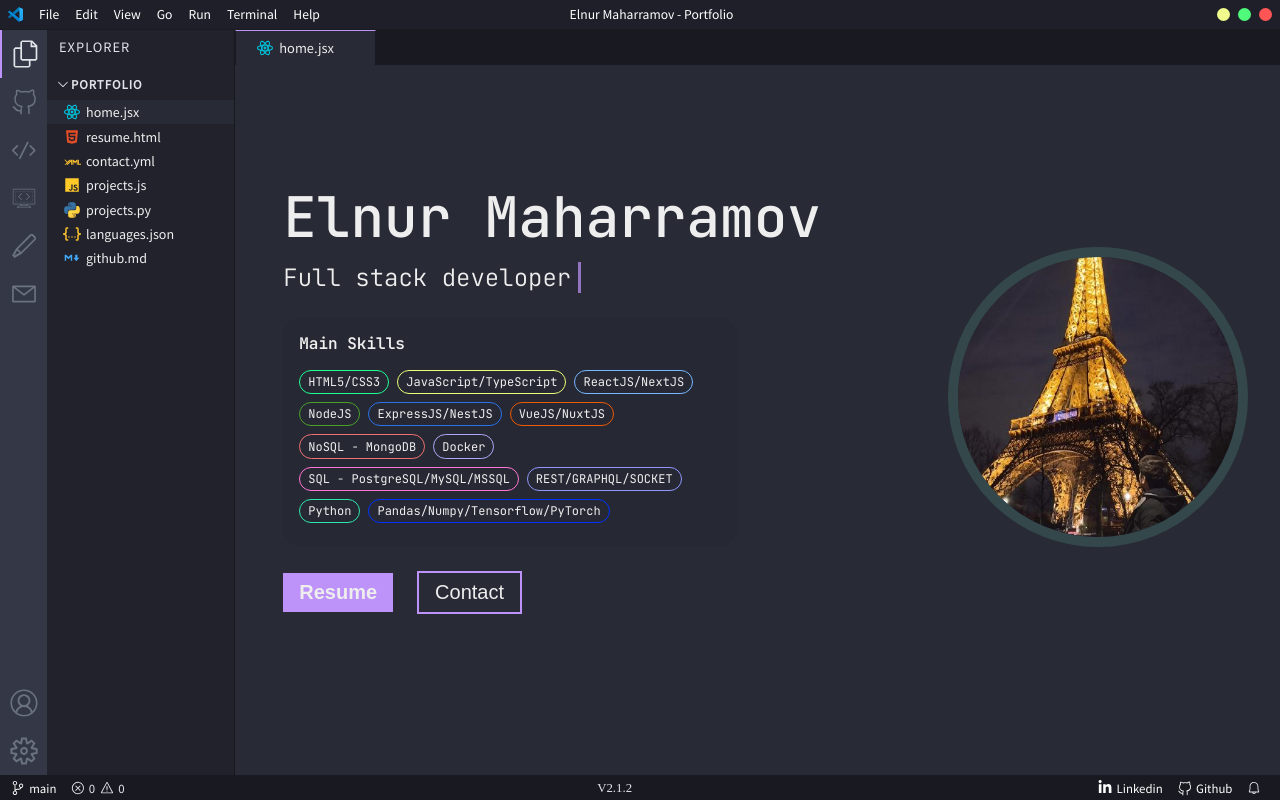
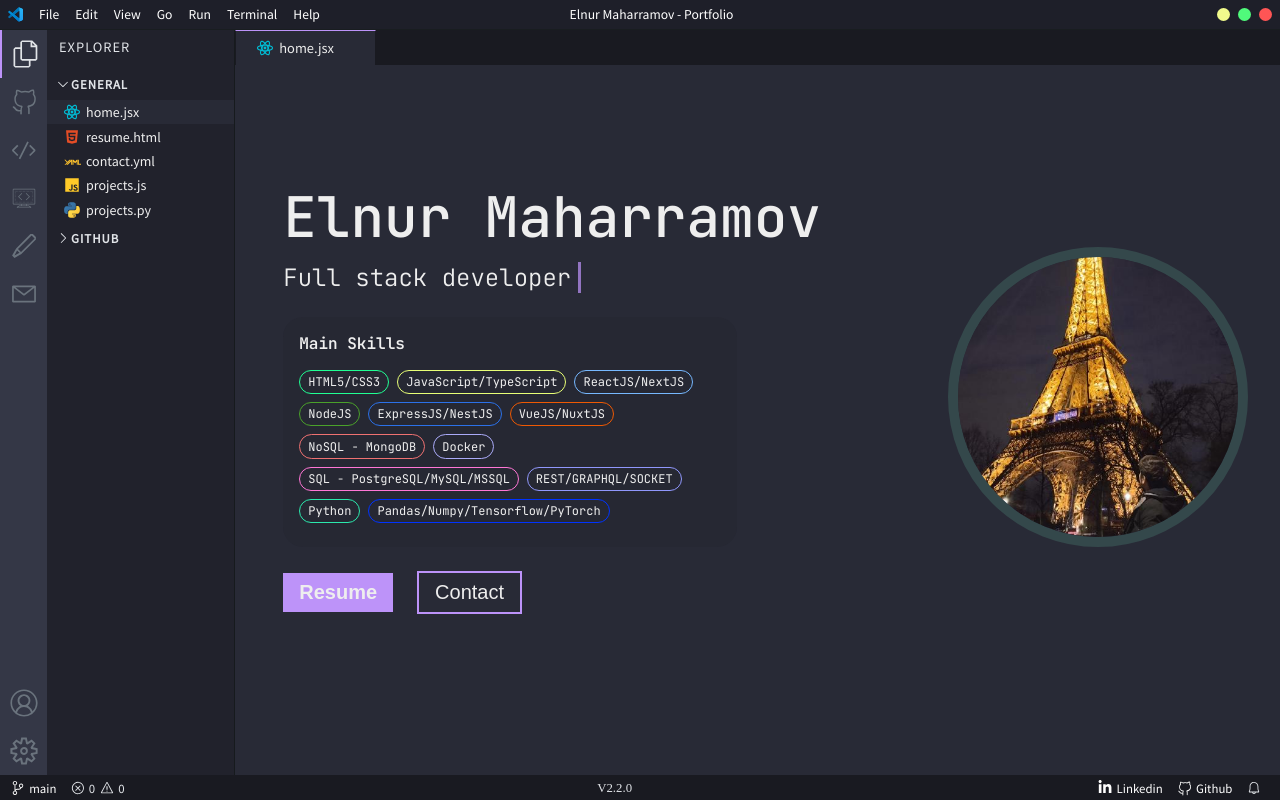
Before and after one commit to Elnur21/Elnur21.github.io, a Next.js app: page / in a window 1280 px wide. Built offline with nearby package versions, Linux system fonts and the light colour scheme.

Commit message:
add folder structure for explorer part

```diff
--- a/package.json
+++ b/package.json
@@ -1,6 +1,6 @@
 {
   "name": "my-portfolio",
-  "version": "2.1.2",
+  "version": "2.2.0",
   "private": true,
   "scripts": {
     "dev": "next dev --turbopack",
--- a/src/components/Explorer.jsx
+++ b/src/components/Explorer.jsx
@@ -1,12 +1,11 @@
-import Link from "next/link";
-import Image from "next/image";
 import { useState } from "react";
-import ChevronRight from "../components/icons/ChevronRight";
 import styles from "../styles/Explorer.module.css";
-import { useAppStore } from "@/libs/store";
-import { useRouter } from "next/router";
+import ExplorerItem from "./ExplorerItem";
 
 const explorerItems = [
+  {
+    title: "General",
+    items: [
       {
         name: "home.jsx",
         path: "/",
@@ -32,6 +31,11 @@ const explorerItems = [
         path: "/projects-py",
         icon: "py_icon.svg",
       },
+    ],
+  },
+  {
+    title: "Github",
+    items: [
       {
         name: "languages.json",
         path: "/languages",
@@ -42,64 +46,25 @@ const explorerItems = [
         path: "/github",
         icon: "markdown_icon.svg",
       },
+    ],
+  },
 ];
 
 const Explorer = () => {
-  const [portfolioOpen, setPortfolioOpen] = useState(true);
-  const router = useRouter();
-  const addTab = useAppStore((state) => state.addTab);
+  const [activeMenus, setActiveMenu] = useState("General");
 
   return (
     <div className={styles.explorer}>
       <p className={styles.title}>Explorer</p>
-      <div>
-        <input
-          type="checkbox"
-          className={styles.checkbox}
-          id="portfolio-checkbox"
-          checked={portfolioOpen}
-          onChange={() => setPortfolioOpen(!portfolioOpen)}
+      {explorerItems.map((item) => (
+        <ExplorerItem
+          explorerItems={item.items}
+          menuOpen={activeMenus.includes(item.title)}
+          activeMenus={activeMenus}
+          setActiveMenu={setActiveMenu}
+          title={item.title}
         />
-        <label htmlFor="portfolio-checkbox" className={styles.heading}>
-          <ChevronRight
-            className={styles.chevron}
-            style={portfolioOpen ? { transform: "rotate(90deg)" } : {}}
-          />
-          Portfolio
-        </label>
-        <div
-          className={styles.files}
-          style={portfolioOpen ? { display: "block" } : { display: "none" }}
-        >
-          {explorerItems.map((item) => (
-            <Link
-              onClick={() =>
-                addTab({
-                  fileName: item.name,
-                  icon: `/${item?.icon}`,
-                  path: item.path,
-                })
-              }
-              href={item.path}
-              key={item.name}
-            >
-              <div
-                className={`${styles.file}  ${
-                  router.pathname === item.path && styles.active
-                }`}
-              >
-                <Image
-                  src={`/${item.icon}`}
-                  alt={item.name}
-                  height={18}
-                  width={18}
-                />{" "}
-                <p>{item.name}</p>
-              </div>
-            </Link>
       ))}
-        </div>
-      </div>
     </div>
   );
 };
--- /dev/null
+++ b/src/components/ExplorerItem.jsx
@@ -0,0 +1,75 @@
+import React from "react";
+import Link from "next/link";
+import Image from "next/image";
+import { useRouter } from "next/router";
+
+import { useAppStore } from "@/libs/store";
+import ChevronRight from "../components/icons/ChevronRight";
+import styles from "../styles/Explorer.module.css";
+
+const ExplorerItem = ({
+  setActiveMenu,
+  activeMenus,
+  menuOpen,
+  explorerItems,
+  title,
+}) => {
+  const router = useRouter();
+  const addTab = useAppStore((state) => state.addTab);
+  return (
+    <div>
+      <input
+        type="checkbox"
+        className={styles.checkbox}
+        id={`${title}-checkbox`}
+        checked={menuOpen}
+        onChange={() =>
+          setActiveMenu(
+            menuOpen ? activeMenus.replace(title, "") : activeMenus + title
+          )
+        }
+      />
+      <label htmlFor={`${title}-checkbox`} className={styles.heading}>
+        <ChevronRight
+          className={styles.chevron}
+          style={menuOpen ? { transform: "rotate(90deg)" } : {}}
+        />
+        {title}
+      </label>
+      <div
+        className={styles.files}
+        style={menuOpen ? { display: "block" } : { display: "none" }}
+      >
+        {explorerItems.map((item) => (
+          <Link
+            onClick={() =>
+              addTab({
+                fileName: item.name,
+                icon: `/${item?.icon}`,
+                path: item.path,
+              })
+            }
+            href={item.path}
+            key={item.name}
+          >
+            <div
+              className={`${styles.file}  ${
+                router.pathname === item.path && styles.active
+              }`}
+            >
+              <Image
+                src={`/${item.icon}`}
+                alt={item.name}
+                height={18}
+                width={18}
+              />{" "}
+              <p>{item.name}</p>
+            </div>
+          </Link>
+        ))}
+      </div>
+    </div>
+  );
+};
+
+export default ExplorerItem;
```
Lines whose indentation alone changed are shown as unchanged.
